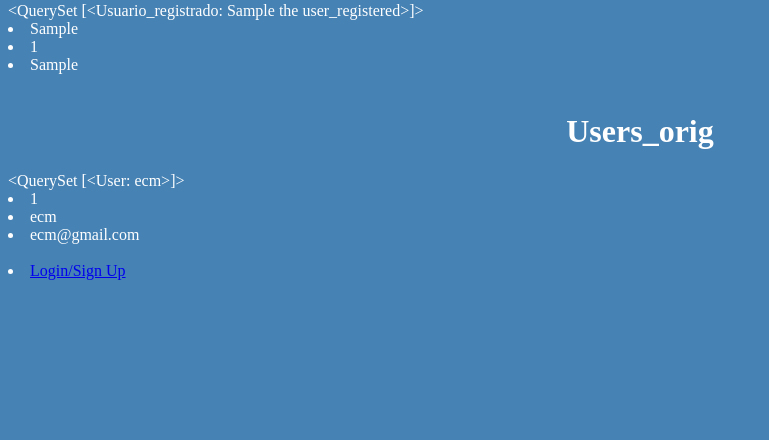
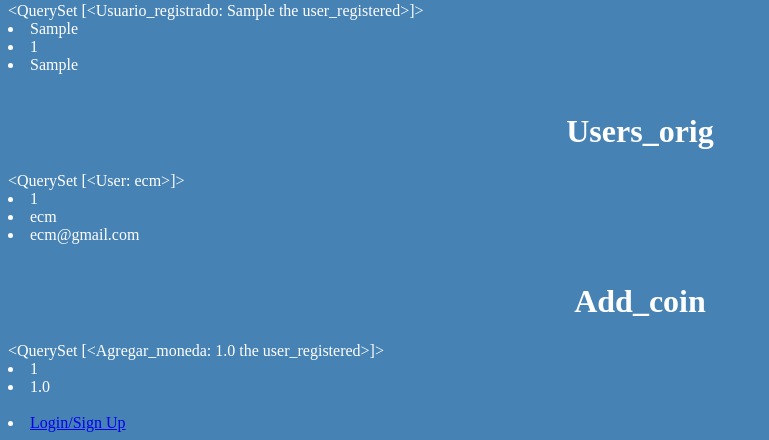
Before and after one commit to erneca/ejercicio2, a Django app: page /projects/ in a window 1280 px wide. Shown: the part 522-962 px from the top of the page, without its empty margins (0-769 px from the left). Before the commit the page ends 802 px from the top, so only its background shows below. Run offline with Django 4.2, Linux system fonts and the light colour scheme; data comes from the database, SQL or seed files in the repository; tables that the repository leaves empty hold one stand-in row (values such as "Sample post").

Commit message:
Agregando dinero a la cuenta del usuario

```diff
--- a/projects/admin.py
+++ b/projects/admin.py
@@ -1,7 +1,8 @@
 from django.contrib import admin
 
 # Register your models here.
-from .models import Proyecto, Usuario_registrado
+from .models import Agregar_moneda, Proyecto, Usuario_registrado
 
 admin.site.register (Proyecto)
 admin.site.register (Usuario_registrado)
+admin.site.register (Agregar_moneda)
--- a/projects/models.py
+++ b/projects/models.py
@@ -31,6 +31,16 @@ class Usuario_registrado(models.Model):
     def __str__(self):
         return "%s the user_registered" % self.document
 
+class Agregar_moneda(models.Model):
+    usuario = models.OneToOneField(
+        User,
+        on_delete=models.CASCADE,
+        primary_key=True,
+    )
+    dinero = models.FloatField(max_length=200)
+    def __str__(self):
+        return "%s the user_registered" % self.dinero
+
 #class Agregar_moneda(models.Model):
 #    cedula = models.ForeignKey(Usuario_registrado, on_delete=models.CASCADE)
 #    name = models.CharField(max_length=50)
--- a/projects/urls.py
+++ b/projects/urls.py
@@ -14,4 +14,6 @@ urlpatterns = [
     path('login/', views.loginUser, name="login"),
     path('main/', views.mainPage, name="main"),
     path('logout/', views.logoutUser, name="logout"),
+    path('a_moneda/', views.a_moneda, name="a_moneda"),
+
 ]
--- a/projects/views.py
+++ b/projects/views.py
@@ -1,3 +1,4 @@
+from inspect import Attribute
 import re
 from xml.dom.minidom import Document
 from django.shortcuts import render, redirect
@@ -10,14 +11,16 @@ from django.contrib import messages
 from django.contrib.auth.forms import UserCreationForm
 from django.urls import reverse_lazy
 from django.views import generic
+from django.db.models import F
 # Create your views here.
 
 def projects(request):
     proyectos=models.Proyecto.objects.all()
     Usuario_reg=models.Usuario_registrado.objects.all()
     Users_orig=models.User.objects.all()
+    Add_coin=models.Agregar_moneda.objects.all()
     return render(request, 'projects.html', {'proyectos':proyectos, 'Usuario_reg':Usuario_reg,
-    'Users_orig':Users_orig})
+    'Users_orig':Users_orig,'Add_coin':Add_coin})
 
 #def Usuarios_registrados(request):
 #    Usuario_reg=models.Usuario_registrado.objects.all()
@@ -101,3 +104,21 @@ def logoutUser(request):
     #messages.error(request, 'User was sucesfully logout')
     return HttpResponse("Logout Correcto")
     return redirect('login')
+
+def a_moneda(request):
+    if request.method == 'POST':
+        dinero = request.POST['ad_dinero']
+        user3=models.Agregar_moneda()
+        user3.usuario_id = request.user.id
+        #dinero_actual=user3.dinero
+        #plata=user3.objects.get(id=request.user.id)
+        #print(plata)
+        money=models.Agregar_moneda.objects.all()
+        money2=models.Agregar_moneda.objects.get(usuario_id=request.user.id)
+        print(money2.dinero)
+        print(money)
+        print(money2)
+        print(dinero)
+        user3.dinero= money2.dinero+float(dinero)
+        user3.save()
+    return render(request, 'agregar_moneda.html')
--- a/templates/projects.html
+++ b/templates/projects.html
@@ -37,6 +37,14 @@
 <br>
 {% endfor %}
 
+<h1> Add_coin</h1>
+{{Add_coin}}
+{% for Add_coin in Add_coin.all %}
+<li>{{Add_coin.usuario_id}}</li>
+<li>{{Add_coin.dinero}}</li>
+<br>
+{% endfor %}
+
 {% if request.user.is_authenticated %}
 <li class="header__menuItem"><a href="{% url 'logout' %}" class="btn btn--sub">Logout</a></li>
 
```
Also changed, not shown: templates/agregar_moneda.html (added, +21 -0 lines), projects/migrations/0006_agregar_moneda_alter_usuario_registrado_moneda.py (added), projects/migrations/0007_alter_agregar_moneda_usuario.py (added), projects/migrations/0008_alter_agregar_moneda_usuario.py (added), projects/migrations/0009_alter_agregar_moneda_dinero.py (added), projects/migrations/0010_alter_agregar_moneda_dinero.py (added), projects/migrations/0011_alter_agregar_moneda_dinero.py (added).
